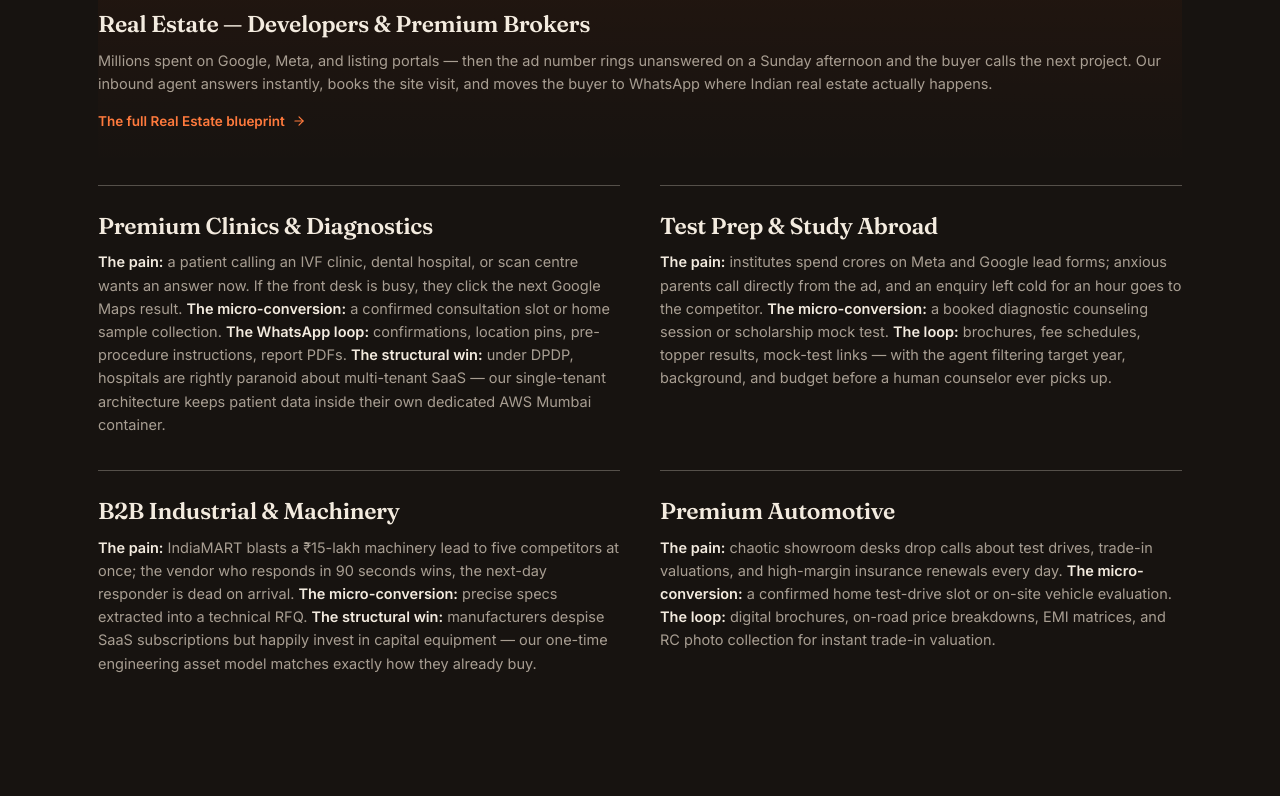
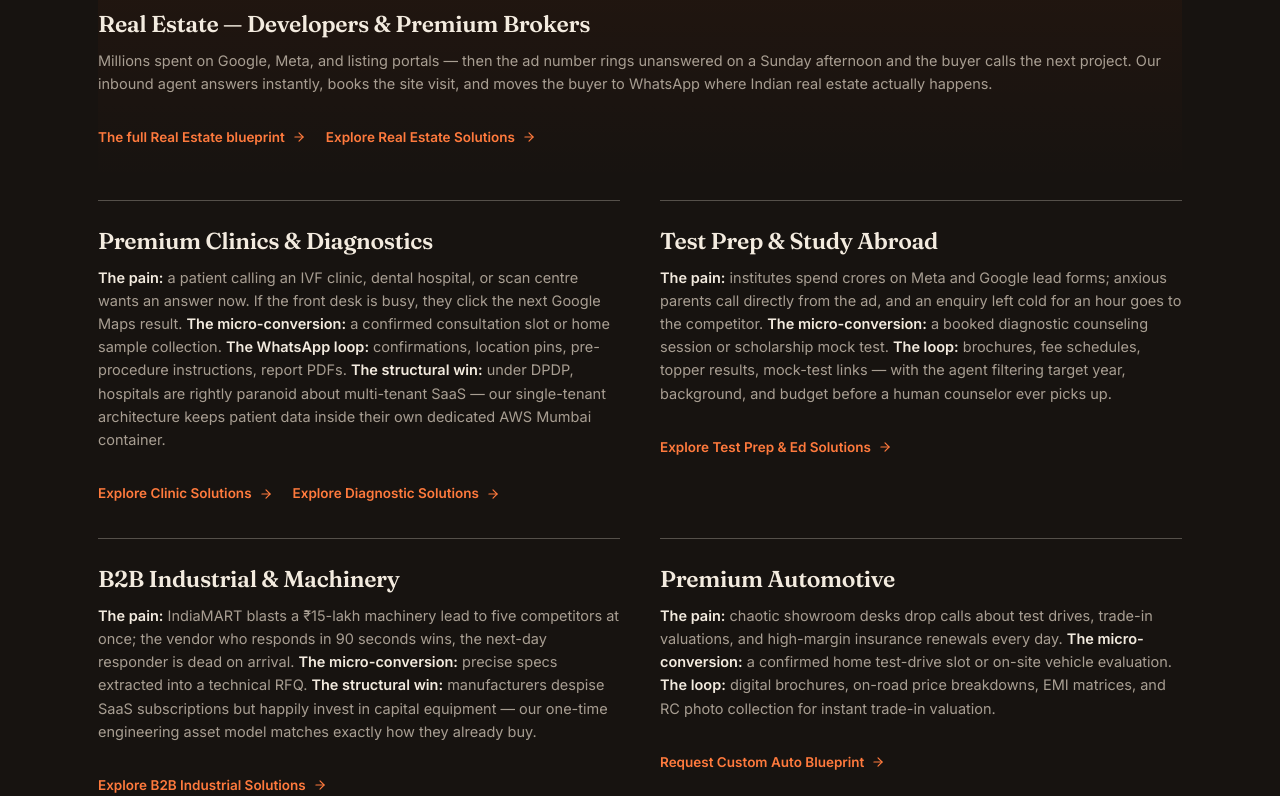
Before and after one commit to iamvazu/orangelabz, a Next.js app: page /industries in a window 1280 px wide. Shown: the part 1284-2080 px from the top of the page. Built offline with nearby package versions, Linux system fonts and the light colour scheme.

Commit message:
feat: interlink industries pages and Solutions directory, adding specific CTAs

```diff
--- a/app/industries/page.jsx
+++ b/app/industries/page.jsx
@@ -37,25 +37,41 @@ export default function Page() {
           <span className="tag hot">FLAGSHIP VERTICAL</span>
           <h3 style={{marginTop:12}}>Real Estate — Developers &amp; Premium Brokers</h3>
           <p>Millions spent on Google, Meta, and listing portals — then the ad number rings unanswered on a Sunday afternoon and the buyer calls the next project. Our inbound agent answers instantly, books the site visit, and moves the buyer to WhatsApp where Indian real estate actually happens.</p>
-          <Link className="go" href="/industries/real-estate">The full Real Estate blueprint <ArrowRight size={14}/></Link>
+          <div style={{display:"flex", gap:20, flexWrap:"wrap", marginTop:16}}>
+            <Link className="go" href="/industries/real-estate">The full Real Estate blueprint <ArrowRight size={14}/></Link>
+            <Link className="go" style={{color:"var(--ember2)"}} href="/solutions#real-estate">Explore Real Estate Solutions <ArrowRight size={14}/></Link>
+          </div>
         </div>
 
         <div className="grid2">
           <div className="card" id="clinics">
             <h3>Premium Clinics &amp; Diagnostics</h3>
             <p><b style={{color:"var(--bone)"}}>The pain:</b> a patient calling an IVF clinic, dental hospital, or scan centre wants an answer now. If the front desk is busy, they click the next Google Maps result. <b style={{color:"var(--bone)"}}>The micro-conversion:</b> a confirmed consultation slot or home sample collection. <b style={{color:"var(--bone)"}}>The WhatsApp loop:</b> confirmations, location pins, pre-procedure instructions, report PDFs. <b style={{color:"var(--bone)"}}>The structural win:</b> under DPDP, hospitals are rightly paranoid about multi-tenant SaaS — our single-tenant architecture keeps patient data inside their own dedicated AWS Mumbai container.</p>
+            <div style={{display:"flex", gap:20, flexWrap:"wrap", marginTop:16}}>
+              <Link className="go" style={{color:"var(--ember2)"}} href="/solutions#premium-clinics">Explore Clinic Solutions <ArrowRight size={14}/></Link>
+              <Link className="go" style={{color:"var(--ember2)"}} href="/solutions#diagnostics">Explore Diagnostic Solutions <ArrowRight size={14}/></Link>
+            </div>
           </div>
           <div className="card" id="edtech">
             <h3>Test Prep &amp; Study Abroad</h3>
             <p><b style={{color:"var(--bone)"}}>The pain:</b> institutes spend crores on Meta and Google lead forms; anxious parents call directly from the ad, and an enquiry left cold for an hour goes to the competitor. <b style={{color:"var(--bone)"}}>The micro-conversion:</b> a booked diagnostic counseling session or scholarship mock test. <b style={{color:"var(--bone)"}}>The loop:</b> brochures, fee schedules, topper results, mock-test links — with the agent filtering target year, background, and budget before a human counselor ever picks up.</p>
+            <div style={{marginTop:16}}>
+              <Link className="go" style={{color:"var(--ember2)"}} href="/solutions#test-prep">Explore Test Prep &amp; Ed Solutions <ArrowRight size={14}/></Link>
+            </div>
           </div>
           <div className="card" id="industrial">
             <h3>B2B Industrial &amp; Machinery</h3>
             <p><b style={{color:"var(--bone)"}}>The pain:</b> IndiaMART blasts a ₹15-lakh machinery lead to five competitors at once; the vendor who responds in 90 seconds wins, the next-day responder is dead on arrival. <b style={{color:"var(--bone)"}}>The micro-conversion:</b> precise specs extracted into a technical RFQ. <b style={{color:"var(--bone)"}}>The structural win:</b> manufacturers despise SaaS subscriptions but happily invest in capital equipment — our one-time engineering asset model matches exactly how they already buy.</p>
+            <div style={{marginTop:16}}>
+              <Link className="go" style={{color:"var(--ember2)"}} href="/solutions#industrial">Explore B2B Industrial Solutions <ArrowRight size={14}/></Link>
+            </div>
           </div>
           <div className="card" id="auto">
             <h3>Premium Automotive</h3>
             <p><b style={{color:"var(--bone)"}}>The pain:</b> chaotic showroom desks drop calls about test drives, trade-in valuations, and high-margin insurance renewals every day. <b style={{color:"var(--bone)"}}>The micro-conversion:</b> a confirmed home test-drive slot or on-site vehicle evaluation. <b style={{color:"var(--bone)"}}>The loop:</b> digital brochures, on-road price breakdowns, EMI matrices, and RC photo collection for instant trade-in valuation.</p>
+            <div style={{marginTop:16}}>
+              <Link className="go" style={{color:"var(--ember2)"}} href="/contact?vertical=automotive">Request Custom Auto Blueprint <ArrowRight size={14}/></Link>
+            </div>
           </div>
         </div>
       </div></section>
--- a/app/industries/real-estate/page.jsx
+++ b/app/industries/real-estate/page.jsx
@@ -16,6 +16,7 @@ export default function Page() {
         <p className="lead">Developers pour lakhs into Google, Meta, and listing portals — and then the leads call a number that goes unanswered after hours, on weekends, and during launch-day chaos. That buyer doesn&apos;t wait. They call the next project on the list. We fix the leaking bucket.</p>
         <div className="cta-row">
           <Link className="btn btn-primary" href="/contact">Audit my enquiry flow <ArrowRight size={16}/></Link>
+          <Link className="btn btn-ghost" href="/solutions#real-estate">Explore Real Estate Solutions <ArrowRight size={16}/></Link>
         </div>
       </header>
 
@@ -47,7 +48,7 @@ export default function Page() {
             <div className="item" key={t}><b>{t}</b><p>{d}</p></div>
           ))}
         </div>
-        <p className="mut" style={{fontSize:13, marginTop:16}}>Works alongside your existing pre-sales team — the agent handles first response and booking; humans take over for negotiation and closing. Tier 1 (managed) and Tier 2 (owned instance) both available for this vertical. <Link href="/pricing" style={{color:"var(--ember2)"}}>See pricing →</Link></p>
+        <p className="mut" style={{fontSize:13, marginTop:16}}>Works alongside your existing pre-sales team — the agent handles first response and booking; humans take over for negotiation and closing. Tier 1 (managed) and Tier 2 (owned instance) both available for this vertical. <Link href="/pricing" style={{color:"var(--ember2)"}}>See pricing</Link> or <Link href="/solutions#real-estate" style={{color:"var(--ember2)"}}>explore all configuration paths →</Link></p>
       </div></section>
 
       <CTABand title="How many site visits did you miss last weekend?"
--- a/app/solutions/page.jsx
+++ b/app/solutions/page.jsx
@@ -39,7 +39,7 @@ export default function Page() {
         if (!verticalRoles) return null;
 
         return (
-          <section key={v.slug}>
+          <section key={v.slug} id={v.slug}>
             <div className="wrap">
               <div className="shead">
                 <div className="eyebrow">{v.eyebrow}</div>
```
